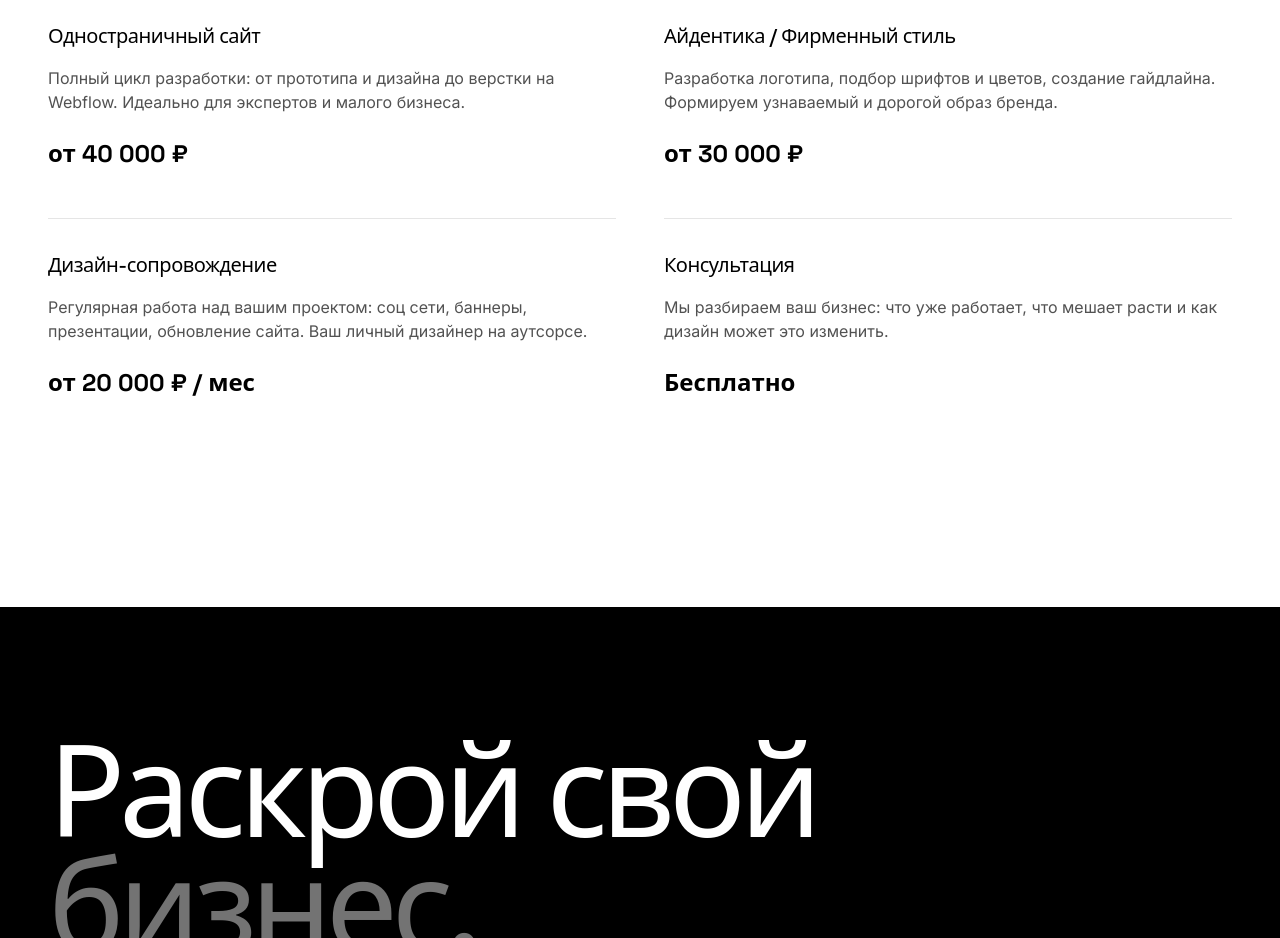
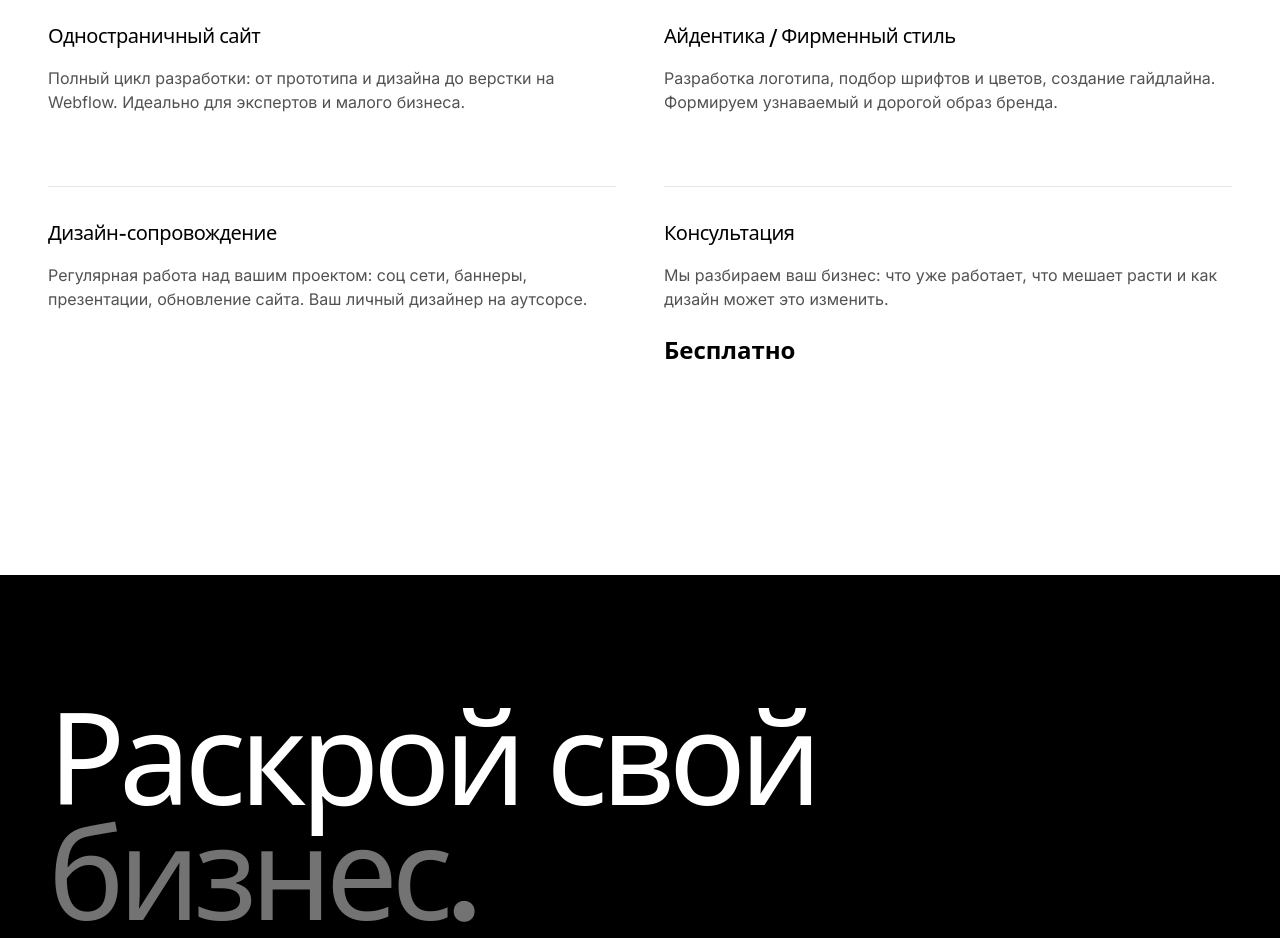
Before and after one commit to elya200611-gif/portfolio, a React (Vite) app: page / in a window 1280 px wide. Shown: the part 4680-5618 px from the top of the page. Built offline with nearby package versions, Linux system fonts and the light colour scheme.

Commit message:
цены

```diff
--- a/src/pages/Home.tsx
+++ b/src/pages/Home.tsx
@@ -285,21 +285,21 @@ export default function Home() {
               <div className="border-t border-neutral-200 pt-8">
                 <h3 className="text-xl font-medium mb-4">Одностраничный сайт</h3>
                 <p className="text-neutral-600 mb-6">Полный цикл разработки: от прототипа и дизайна до верстки на Webflow. Идеально для экспертов и малого бизнеса.</p>
-                <p className="text-2xl font-display font-bold">от 40 000 ₽</p>
+
               </div>
             </Reveal>
             <Reveal delay={0.2}>
               <div className="border-t border-neutral-200 pt-8">
                 <h3 className="text-xl font-medium mb-4">Айдентика / Фирменный стиль</h3>
                 <p className="text-neutral-600 mb-6">Разработка логотипа, подбор шрифтов и цветов, создание гайдлайна. Формируем узнаваемый и дорогой образ бренда.</p>
-                <p className="text-2xl font-display font-bold">от 30 000 ₽</p>
+
               </div>
             </Reveal>
             <Reveal delay={0.3}>
               <div className="border-t border-neutral-200 pt-8">
                 <h3 className="text-xl font-medium mb-4">Дизайн-сопровождение</h3>
                 <p className="text-neutral-600 mb-6">Регулярная работа над вашим проектом: соц сети, баннеры, презентации, обновление сайта. Ваш личный дизайнер на аутсорсе.</p>
-                <p className="text-2xl font-display font-bold">от 20 000 ₽ / мес</p>
+
               </div>
             </Reveal>
             <Reveal delay={0.4}>
```
Also changed, not shown: 1 other file (tests, documents, lock files or other folders).
